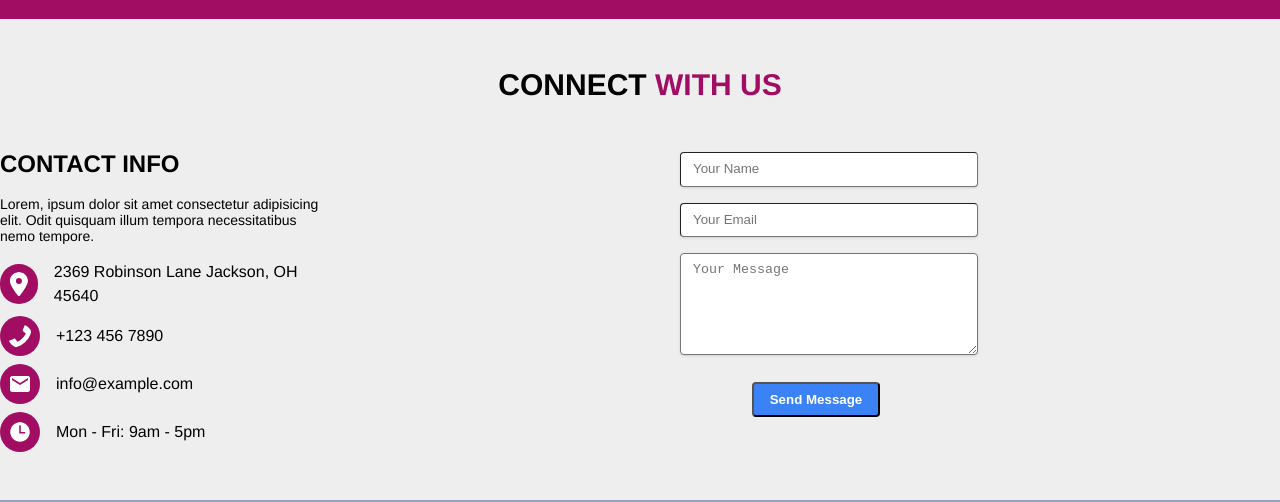
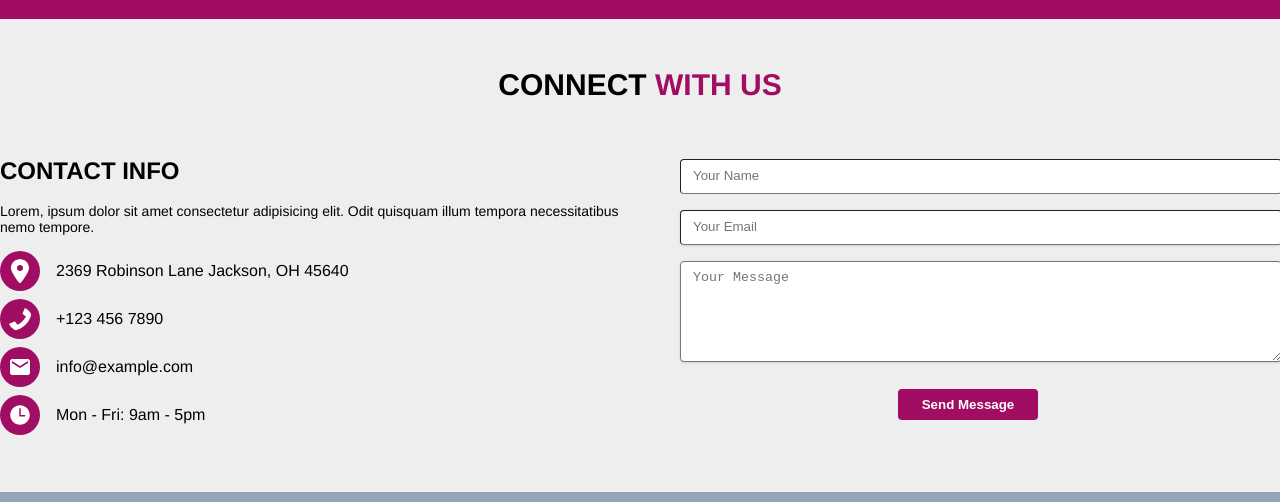
Before and after one commit to tuhin92/QAdvisory, a React (Vite) app: page / in a window 1280 px wide. Shown: the part 4912-5414 px from the top of the page. Built offline with nearby package versions, Linux system fonts and the light colour scheme.

Commit message:
changes button style and change form style

```diff
--- a/src/components/Contact.jsx
+++ b/src/components/Contact.jsx
@@ -10,9 +10,9 @@ const Contact = () => {
             <h2 className='mt-12 text-center text-3xl'>CONNECT <span className='text-[#a00d63]'>WITH US</span></h2>
 
             {/* parent div */}
-            <div className='grid grid-cols-1 md:grid-cols-2'>
+            <div className='grid grid-cols-1 md:grid-cols-2 gap-8 items-start mt-8'>
                 {/* left div */}
-                <div className='w-full lg:w-1/2 pr-4'>
+                <div>
                     <h2 className='text-2xl font-bold mb-4'>CONTACT INFO</h2>
                     <p className='mb-4'>Lorem, ipsum dolor sit amet consectetur adipisicing elit. Odit quisquam illum tempora necessitatibus nemo tempore.</p>
 
@@ -42,13 +42,13 @@ const Contact = () => {
                 </div>
 
                 {/* right div */}
-                <div className='w-full lg:w-1/2 pl-4'>
-                    <div className="p-6 rounded">
-                        <form className="w-full max-w-lg mx-auto">
+                <div>
+                    <div className="p-6 items-center">
+                        <form className="w-full">
                             {/* Name Field */}
                             <div className="mb-4">
                                 <input
-                                    className="shadow appearance-none border rounded w-full py-2 px-3 text-gray-700 leading-tight focus:outline-none focus:shadow-outline"
+                                    className="appearance-none border rounded w-full py-2 px-3 text-gray-700 leading-tight focus:outline-none "
                                     id="name"
                                     type="text"
                                     placeholder="Your Name"
@@ -78,7 +78,7 @@ const Contact = () => {
                             {/* Submit Button */}
                             <div className="flex items-center justify-center">
                                 <button
-                                    className="bg-blue-500 hover:bg-blue-700 text-white font-bold py-2 px-4 rounded focus:outline-none focus:shadow-outline"
+                                    className="bg-[#a00d63] hover:bg-slate-400 text-white hover:text-[#a00d63] font-bold py-2 px-6 rounded border-none"
                                     type="button"
                                 >
                                     Send Message
```
